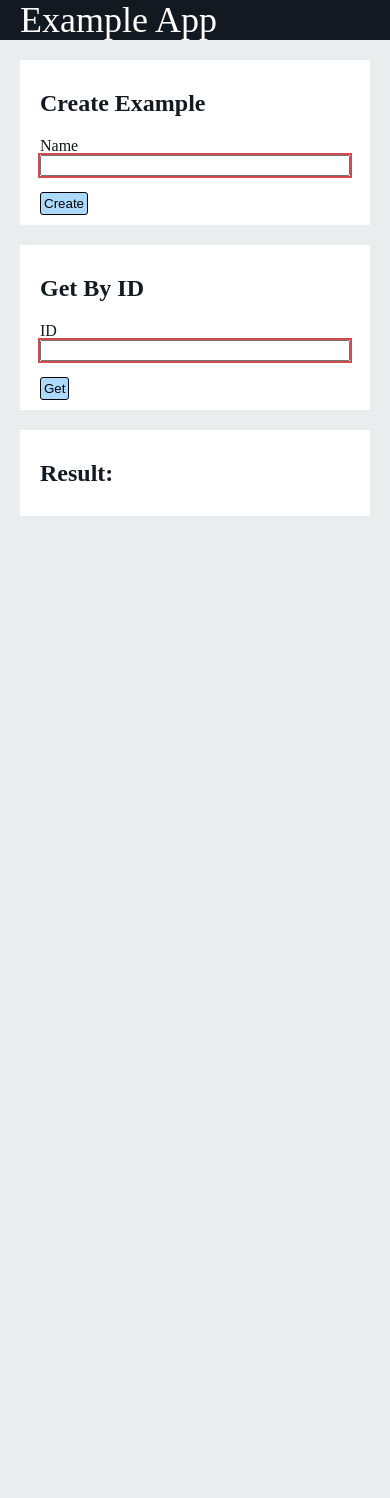
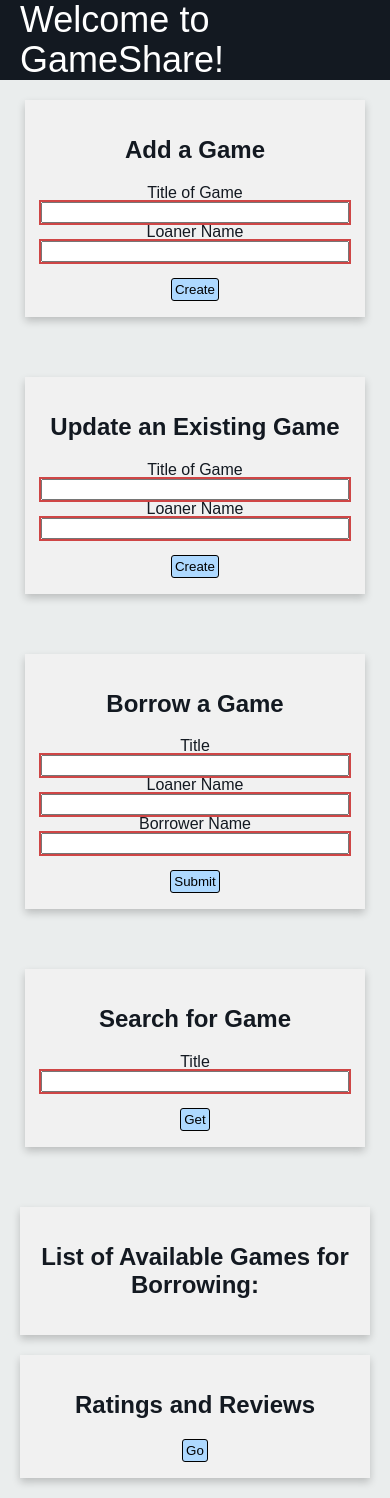
Before and after one commit to washed-out-git/Capstone-project, a website built with webpack: page Frontend/src/index.html in a window 390 px wide. Before the commit the page ends 844 px from the top, so only its background shows below. Built offline with nearby package versions, Linux system fonts and the light colour scheme.

Commit message:
frontend

```diff
--- a/Frontend/src/css/style.css
+++ b/Frontend/src/css/style.css
@@ -87,3 +87,45 @@
 .state.active {
     display: block;
 }
+
+* {
+    box-sizing: border-box;
+}
+
+body {
+    font-family: Arial, Helvetica, sans-serif;
+}
+
+/* Float four columns side by side */
+.column {
+    float: left;
+    width: 25%;
+    padding: 0 10px;
+}
+
+/* Remove extra left and right margins, due to padding in columns */
+.row {margin: 0 -5px;}
+
+/* Clear floats after the columns */
+.row:after {
+    content: "";
+    display: table;
+    clear: both;
+}
+
+/* Style the counter cards */
+.card {
+    box-shadow: 0 4px 8px 0 rgba(0, 0, 0, 0.2); /* this adds the "card" effect */
+    padding: 16px;
+    text-align: center;
+    background-color: #f1f1f1;
+}
+
+/* Responsive columns - one column layout (vertical) on small screens */
+@media screen and (max-width: 600px) {
+    .column {
+        width: 100%;
+        display: block;
+        margin-bottom: 20px;
+    }
+}
--- a/Frontend/src/index.html
+++ b/Frontend/src/index.html
@@ -8,32 +8,76 @@
 <body class="background">
 <header class="header" id="header">
     <div class="site-title">
-            <a class="header_home" href="index.html">Example App</a>
+        <a class="header_home" href="index.html">Welcome to GameShare!</a>
     </div>
 </header>
+<div class="row">
+    <div class="column">
         <div class="card">
-        <h2>Create Example</h2>
+            <h2>Add a Game</h2>
             <form class="card-content" id="create-form">
                 <p class="form-field">
-                <label>Name</label>
-                <input type="text" required class="validated-field" id="create-name-field">
+                    <label>Title of Game</label>
+                    <input type="text" required class="validated-field" id="create-title-field">
+                    <label>Loaner Name</label>
+                    <input type="text" required class="validated-field" id="create-loaner-field">
                 </p>
                 <button type="submit">Create</button>
             </form>
         </div>
+    </div>
+    <div class="column">
         <div class="card">
-        <h2>Get By ID</h2>
-        <form class="card-content" id="get-by-id-form">
+            <h2>Update an Existing Game</h2>
+            <form class="card-content" id="update-form">
                 <p class="form-field">
-                <label>ID</label>
+                    <label>Title of Game</label>
+                    <input type="text" required class="validated-field" id="update-title-field">
+                    <label>Loaner Name</label>
+                    <input type="text" required class="validated-field" id="update-loaner-field">
+                </p>
+                <button type="update">Create</button>
+            </form>
+        </div>
+    </div>
+    <div class="column">
+        <div class="card">
+            <h2>Borrow a Game</h2>
+            <form class="card-content" id="borrow-form">
+                <p class="form-field">
+                    <label>Title</label>
+                    <input type="text" required class="validated-field" id="borrow-title-field">
+                    <label>Loaner Name</label>
+                    <input type="text" required class="validated-field" id="borrow-loaner-name-field">
+                    <label>Borrower Name</label>
+                    <input type="text" required class="validated-field" id="borrow-name-field">
+                </p>
+                <button type="submit">Submit</button>
+            </form>
+        </div>
+    </div>
+    <div class="column">
+        <div class="card">
+            <h2>Search for Game</h2>
+            <form class="card-content" id="get-by-title-form">
+                <p class="form-field">
+                    <label>Title</label>
                     <input type="text" required class="validated-field" id="id-field">
                 </p>
                 <button type="submit">Get</button>
             </form>
         </div>
+    </div>
+</div>
 <div class="card" id="result">
-        <h2>Result:</h2>
-        <p id="result-info"></p>
+    <h2>List of Available Games for Borrowing:</h2>
+    <p id="game-list"></p>
+</div>
+<div class="card" id="seller-redirect">
+    <h2>Ratings and Reviews</h2>
+    <a href="reviewsratings.html">
+        <button type="submit">Go</button>
+    </a>
 </div>
 
 </body>
--- a/Frontend/webpack.config.js
+++ b/Frontend/webpack.config.js
@@ -33,6 +33,11 @@ module.exports = {
       filename: 'index.html',
       inject: false
     }),
+    new HtmlWebpackPlugin({
+      template: './src/reviewsratings.html',
+      filename: 'reviewsratings.html',
+      inject: false
+    }),
     new CopyPlugin({
       patterns: [
         {
```
Also changed, not shown: Frontend/src/api/gameClient.js (added, +73 -0 lines), Frontend/src/pages/reviewsRatingsPage.js (added, +88 -0 lines), Frontend/src/reviewsratings.html (added, +18 -0 lines), 1 other file. Lines whose indentation alone changed are shown as unchanged.
